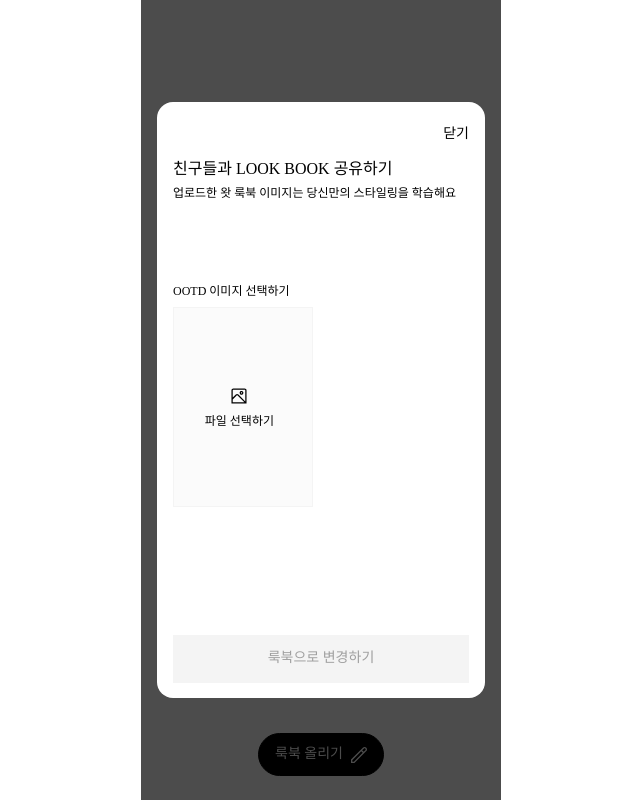
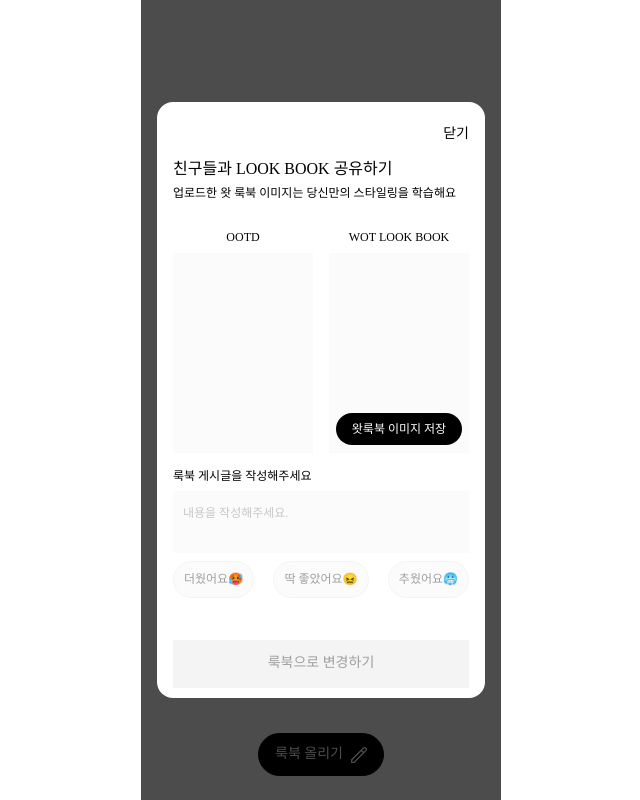
Before and after one commit to Coollaafi/Coollaafi_Frontend, a React (Create React App) app: page /community in a window 1280 px wide. Both pictures are taken after a click on the button "룩북 올리기". Shown: the whole page, without its empty margins (319-959 px from the left). Built offline with nearby package versions, Linux system fonts and the light colour scheme; a web font is replaced by a local one.

Commit message:
feat: #4 image 넣으면 버튼 색 변경/버튼 클릭시 버튼 색 변경

```diff
--- a/src/components/community/UploadImage.tsx
+++ b/src/components/community/UploadImage.tsx
@@ -3,11 +3,10 @@ import styled from 'styled-components';
 import { Desc_120_med } from 'styles/typography';
 
 const Box = styled.div`
-  width: 140px;
+  width: 100%;
   height: 200px;
   background-color: #fbfbfb;
   border: 1px solid #f4f4f4;
-  cursor: pointer;
   position: relative;
 `;
 
@@ -18,6 +17,7 @@ const ImageBox = styled.img<{ isFile: boolean }>`
   width: 100%;
   height: 100%;
   object-fit: contain;
+  cursor: ${(props) => (props.isFile ? 'pointer' : 'none')};
   visibility: ${(props) => (props.isFile ? 'visible' : 'hidden')};
 `;
 
@@ -29,7 +29,7 @@ const ImageBtn = styled.div<{ isFile: boolean }>`
   align-items: center;
   position: absolute;
   top: 80px;
-  right: 38px;
+  right: 116px;
   cursor: pointer;
   visibility: ${(props) => (props.isFile ? 'hidden' : 'visible')};
 `;
@@ -43,9 +43,12 @@ const Icon = styled.img`
   height: 16px;
 `;
 
-export default function UploadImage() {
-  const [imgFile, setImgFile] = useState<string>('');
+type UploadImageProps = {
+  imgFile: string;
+  setImgFile: React.Dispatch<React.SetStateAction<string>>;
+};
 
+export default function UploadImage({ imgFile, setImgFile }: UploadImageProps) {
   const fileRef = useRef<HTMLInputElement>(null);
 
   const handleClick = () => {
--- a/src/components/community/UploadModal.tsx
+++ b/src/components/community/UploadModal.tsx
@@ -1,4 +1,4 @@
-import { useState } from 'react';
+import { useEffect, useState } from 'react';
 import styled from 'styled-components';
 import {
   CTA_button_med,
@@ -40,14 +40,15 @@ const Box = styled.div<{ name: string }>`
   flex-direction: column;
   gap: 8px;
   margin: ${(props) =>
-    props.name == 'title' ? '16px 0 30px 0' : '84px 0 128px 0'};
+    props.name == 'title' ? '16px 0 0 0' : '84px 0 128px 0'};
 `;
 
 const SecondBox = styled.div<{ name: string }>`
   display: flex;
   flex-direction: column;
   gap: 8px;
-  margin: ${(props) => (props.name == 'image' ? '0 0 16px 0' : '0 0 42px 0')};
+  margin: ${(props) =>
+    props.name == 'image' ? '30px 0 16px 0' : '0 0 42px 0'};
 `;
 
 const ResultBoxs = styled.div`
@@ -112,7 +113,7 @@ const CheckBoxs = styled.div`
 `;
 
 const CheckBox = styled.button<{ isChecked: boolean }>`
-  padding: 8px 9px;
+  padding: 10px 10px;
   background-color: ${(props) => (props.isChecked ? '#000000' : '#fbfbfb')};
   border: ${(props) =>
     props.isChecked ? '1px solid #000000' : '1px solid #f4f4f4'};
@@ -133,8 +134,27 @@ type UploadModalProps = {
 };
 
 export default function UploadModal({ closeModal }: UploadModalProps) {
-  const [isDone, setIsDone] = useState(false);
-  const [isChecked, setIsChecked] = useState(false);
+  const [imgFile, setImgFile] = useState<string>('');
+  const [isDone, setIsDone] = useState<boolean>(false);
+  const [isChecked, setIsChecked] = useState<boolean[]>([false, false, false]);
+
+  const handleClick = (num: number) => {
+    if (num == 0) {
+      setIsChecked([true, false, false]);
+    } else if (num == 1) {
+      setIsChecked([false, true, false]);
+    } else if (num == 2) {
+      setIsChecked([false, false, true]);
+    }
+  };
+
+  useEffect(() => {
+    if (imgFile == '') {
+      setIsDone(false);
+    } else {
+      setIsDone(true);
+    }
+  }, [imgFile]);
 
   return (
     <Container>
@@ -148,11 +168,11 @@ export default function UploadModal({ closeModal }: UploadModalProps) {
             업로드한 왓 룩북 이미지는 당신만의 스타일링을 학습해요
           </Desc_120_med>
         </Box>
-        <Box name="image">
+        {/*<Box name="image">
           <Desc_120_med>OOTD 이미지 선택하기</Desc_120_med>
-          <UploadImage />
-        </Box>
-        {/*<SecondBox name="image">
+          <UploadImage imgFile={imgFile} setImgFile={setImgFile} />
+        </Box>*/}
+        <SecondBox name="image">
           <ResultBoxs>
             <ResultBox>
               <Desc_120_med>OOTD</Desc_120_med>
@@ -172,20 +192,24 @@ export default function UploadModal({ closeModal }: UploadModalProps) {
           <Desc_120_med>룩북 게시글을 작성해주세요</Desc_120_med>
           <TextArea placeholder="내용을 작성해주세요." />
           <CheckBoxs>
-            <CheckBox isChecked={isChecked}>
+            <CheckBox isChecked={isChecked[0]} onClick={() => handleClick(0)}>
               <Chip_button_med>더웠어요🥵</Chip_button_med>
             </CheckBox>
-            <CheckBox isChecked={isChecked}>
+            <CheckBox isChecked={isChecked[1]} onClick={() => handleClick(1)}>
               <Chip_button_med>딱 좋았어요😖</Chip_button_med>
             </CheckBox>
-            <CheckBox isChecked={isChecked}>
+            <CheckBox isChecked={isChecked[2]} onClick={() => handleClick(2)}>
               <Chip_button_med>추웠어요🥶</Chip_button_med>
             </CheckBox>
           </CheckBoxs>
-        </SecondBox>*/}
+        </SecondBox>
         <Button isDone={isDone}>
           <CTA_button_med>룩북으로 변경하기</CTA_button_med>
         </Button>
+        {/*
+        <Button isDone={isDone}>
+          <CTA_button_med>룩북 공유하기</CTA_button_med>
+        </Button>*/}
       </ModalBox>
     </Container>
   );
```
